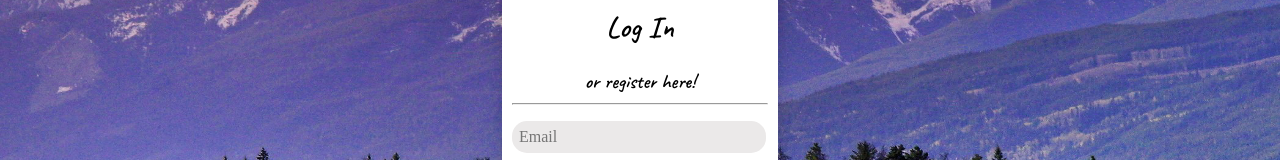
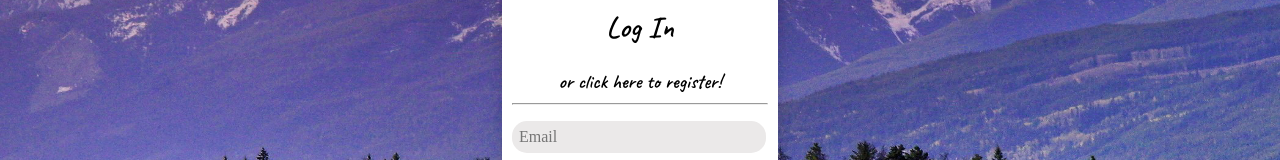
Before and after one commit to KayiLeung/mapStatesToPost, a React (Create React App) app in the folder frontend/: page / in a window 1280 px wide. Shown: the part 309-469 px from the top of the page. Built offline with nearby package versions, Linux system fonts and the light colour scheme.

Commit message:
fixed another typo

```diff
--- a/frontend/src/components/session/login_form.js
+++ b/frontend/src/components/session/login_form.js
@@ -75,7 +75,7 @@ class LoginForm extends React.Component {
       )
     } else {
       return(
-        <div className='register' onClick={this.handleModal}>or register here!</div>
+        <div className='register' onClick={this.handleModal}>or click here to register!</div>
       )
     }
   }
```
